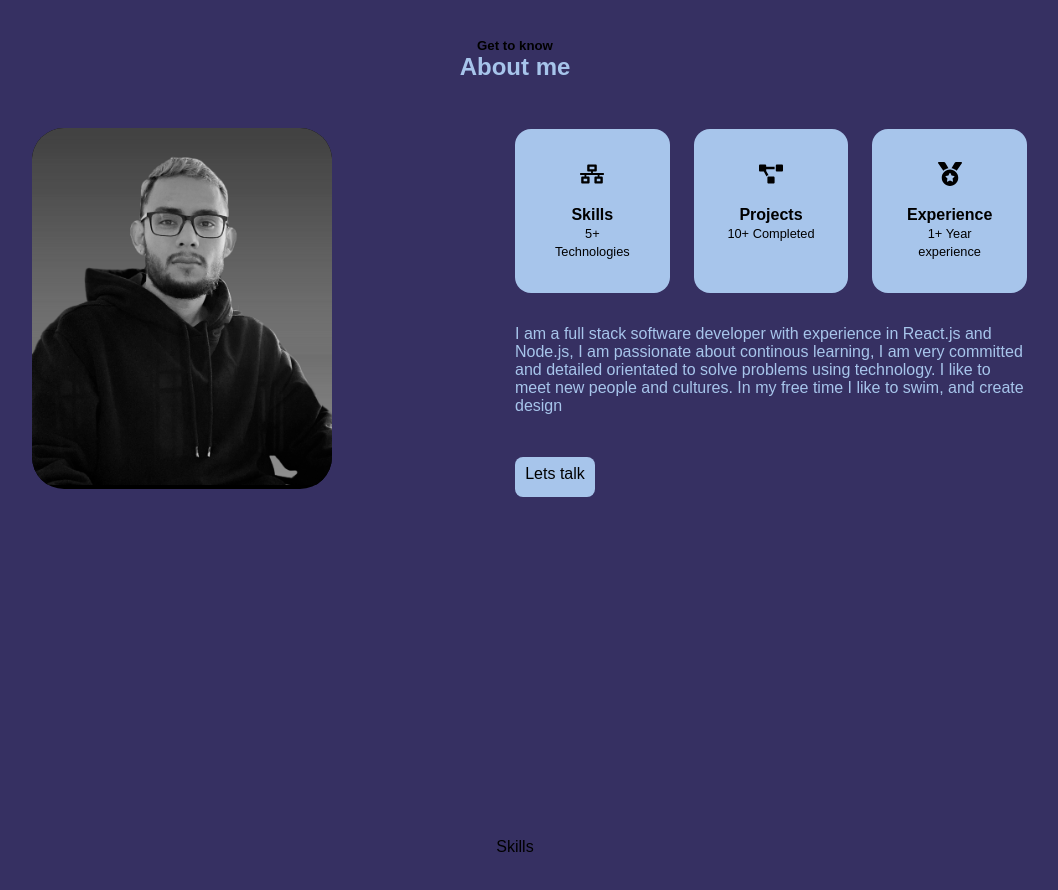
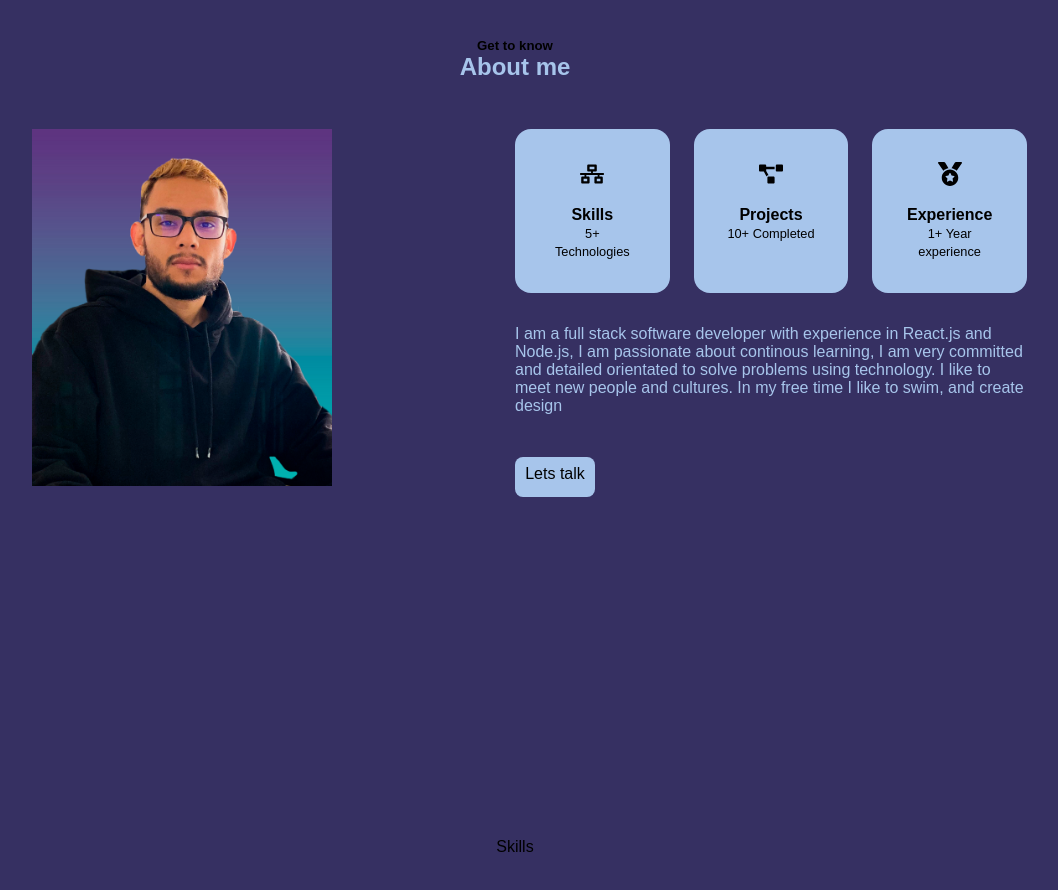
Before and after one commit to jonathanedd/Portafolio, a React (Create React App) app: page / in a window 1280 px wide. Shown: the part 860-1750 px from the top of the page, without its empty margins (125-1183 px from the left). Built offline with nearby package versions, Linux system fonts and the light colour scheme.

Commit message:
Removed Img warnings

```diff
--- a/src/components/about/About.js
+++ b/src/components/about/About.js
@@ -1,6 +1,6 @@
 import React from "react";
 import "../about/about.css";
-import image from "../../styles/images/about-me.jpg";
+import imageMe from "../../styles/images/about-me.jpg";
 
 import { FaMedal, FaProjectDiagram, FaNetworkWired } from "react-icons/fa";
 
@@ -12,8 +12,8 @@ const About = () => {
 
       <div className="container about-container">
         <div className="about-me">
-          <div className="about-me-image">
-            <img width="300px" src={image} alt="about image" />
+          <div className="about-me-imgage">
+            <img width="300px" src={imageMe} alt="about Img" />
           </div>
         </div>
 
```
